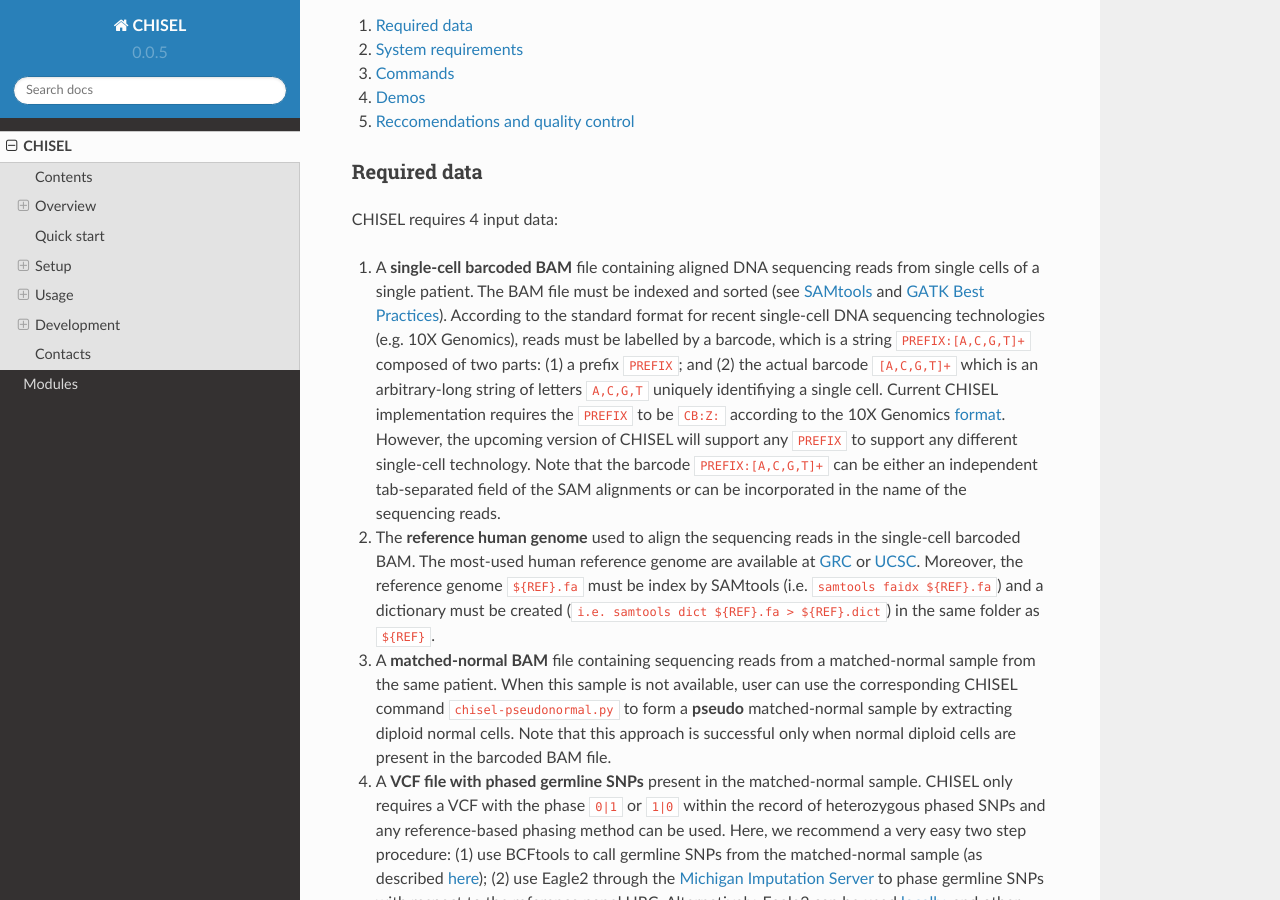
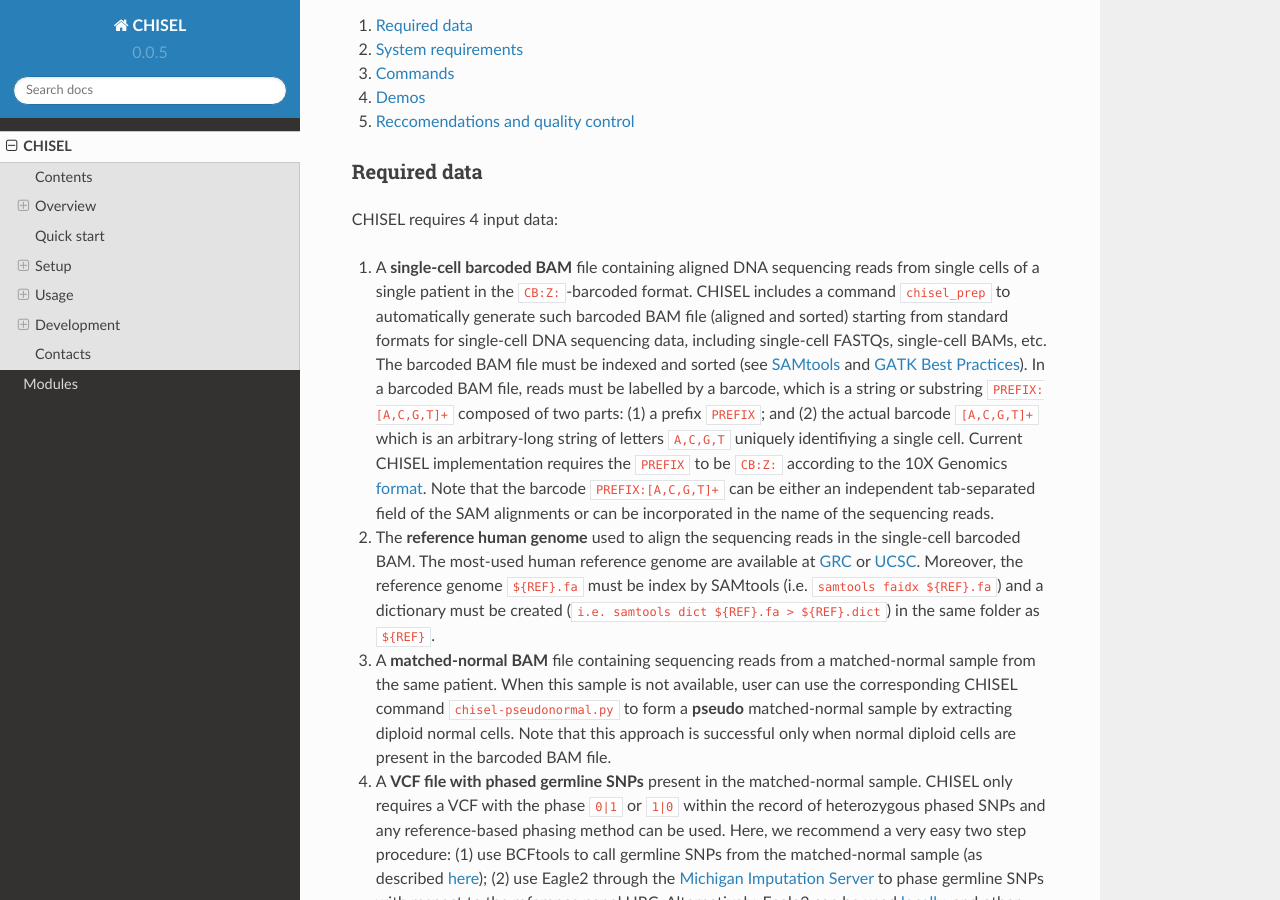
Before and after one commit to raphael-group/chisel, a Sphinx documentation site: the page built from docs/source/README.md, in a window 1280 px wide and 900 px high, scrolled down 4980 px. Built offline with Sphinx 7.4.7 and the Read the Docs theme 2.0.0, drawn with Linux system fonts in a browser that asks for light colours; pages that are not in the unit, such as notebooks, are missing from menus; some of the changed text lies outside the part shown.

Commit message:
updated README with latest version on master

```diff
--- a/docs/source/README.md
+++ b/docs/source/README.md
@@ -172,7 +172,11 @@
 
 CHISEL requires 4 input data:
 
-1. A **single-cell barcoded BAM** file containing aligned DNA sequencing reads from single cells of a single patient. The BAM file must be indexed and sorted (see [SAMtools](http://www.htslib.org/workflow/#mapping_to_variant) and [GATK Best Practices](https://software.broadinstitute.org/gatk/best-practices/)). According to the standard format for recent single-cell DNA sequencing technologies (e.g. 10X Genomics), reads must be labelled by a barcode, which is a string `PREFIX:[A,C,G,T]+` composed of two parts: (1) a prefix `PREFIX`; and (2) the actual barcode `[A,C,G,T]+` which is an arbitrary-long string of letters `A,C,G,T` uniquely identifiying a single cell. Current CHISEL implementation requires the `PREFIX` to be `CB:Z:` according to the 10X Genomics [format](https://support.10xgenomics.com/single-cell-dna/software/pipelines/latest/output/bam). However, the upcoming version of CHISEL will support any `PREFIX` to support any different single-cell technology. Note that the barcode `PREFIX:[A,C,G,T]+` can be either an independent tab-separated field of the SAM alignments or can be incorporated in the name of the sequencing reads.
+1. A **single-cell barcoded BAM** file containing aligned DNA sequencing reads from single cells of a single patient in the `CB:Z:`-barcoded format.
+CHISEL includes a command `chisel_prep` to automatically generate such barcoded BAM file (aligned and sorted) starting from standard formats for single-cell
+DNA sequencing data, including single-cell FASTQs, single-cell BAMs, etc.
+The barcoded BAM file must be indexed and sorted (see [SAMtools](http://www.htslib.org/workflow/#mapping_to_variant) and [GATK Best Practices](https://software.broadinstitute.org/gatk/best-practices/)). In a barcoded BAM file, reads must be labelled by a barcode, which is a string or substring `PREFIX:[A,C,G,T]+` composed of two parts: (1) a prefix `PREFIX`; and (2) the actual barcode `[A,C,G,T]+` which is an arbitrary-long string of letters `A,C,G,T` uniquely identifiying a single cell. Current CHISEL implementation requires the `PREFIX` to be `CB:Z:` according to the 10X Genomics [format](https://support.10xgenomics.com/single-cell-dna/software/pipelines/latest/output/bam).
+Note that the barcode `PREFIX:[A,C,G,T]+` can be either an independent tab-separated field of the SAM alignments or can be incorporated in the name of the sequencing reads.
 
 2. The **reference human genome** used to align the sequencing reads in the single-cell barcoded BAM. The most-used human reference genome are available at [GRC](https://www.ncbi.nlm.nih.gov/grc/human) or [UCSC](http://hgdownload.cse.ucsc.edu/downloads.html#human). Moreover, the reference genome `${REF}.fa` must be index by SAMtools (i.e. `samtools faidx ${REF}.fa`) and a dictionary must be created (`i.e. samtools dict ${REF}.fa > ${REF}.dict`) in the same folder as `${REF}`.
 
@@ -202,6 +206,8 @@
 | [`chisel-cloning`](man/chisel-cloning.html) | Running from the identification of clones | Inferred copy numbers | [Final results and plots](chisel-cloning.html) |
 | [`chisel-plotting`](man/chisel-plotting.html) | Running plot generation | Inferred copy numbers and clones | [Final plots](chisel-plotting.html) |
 | [`chisel-pseudonormal`](man/chisel-pseudonormal.html) | Extracting diploid cells to form a pseudo matched-normal sample | A barcoded BAM file containing diploid cells and the corresponding reference genome | [A BAM file to be used as a matched-normal sample](chisel-pseudonormal.html) |
+| [`chisel_prep`](man/chisel-prep.html) | Generating a barcoded BAM | Single-cell FASTQs (or FASTQ.gz), single-cell BAMs, and `RG:`-barcoded BAM | barcoded BAM file (see [Required data](#requireddata)) |
+| [`chisel_bedding`](man/chisel-bedding.html) | Generating a BED file per cell with CHISEL results | CHISEL-inferred allele- and haplotype-specific copy numbers (e.g. `calls.tvs` file) | A BED file per cell with `CHROM START END HAP-COPY-NUMBERS` |
 
 Click on the name of each command to obtain a description of all the available parameters.
 
@@ -235,6 +241,7 @@
 <a name="updates"></a>
 ### Recent and important updates
 
+- **[12-Jan-2021]** Introducing two new CHISEL commands: `chisel_prep` to generate input barcoded BAM file from standard formats, and `chisel_bedding` to generate BED files with CHISEL results.
 - **[20-Jul-2020]** CHISEL has been deposited and approved in [Bioconda](https://bioconda.github.io/recipes/chisel/README.html); check the new streamlined installation procedure.
 - **[22-Jan-2020]** This version introduced two important updates:
     1. CHISEL now use the inferred clones to correct the inferred allele- and haplotype-specific copy numbers, removing noise and outlying errors. As such, CHISEL generates plots with both uncorrected and corrected copy numbers;
@@ -249,4 +256,4 @@
 <a name="contacts"></a>
 ## Contacts
 
-CHISEL's repository is actively maintained by [Simone Zaccaria](https://simozacca.github.io/), currently a Postdoctoral Research Associate at Princeton University in the research group of prof. Ben Raphael.
+CHISEL's repository is actively maintained by [Simone Zaccaria](https://simozacca.github.io/), previously a Postdoctoral Research Associate at Princeton University in the research group of prof. Ben Raphael and currently group leader of the [Computational Cancer Genomics lab](https://www.ucl.ac.uk/cancer/zaccaria-lab) at the UCL Cancer Institute.
```
Also changed, not shown: other parts of docs/source/README.md (+1 -1 lines).
